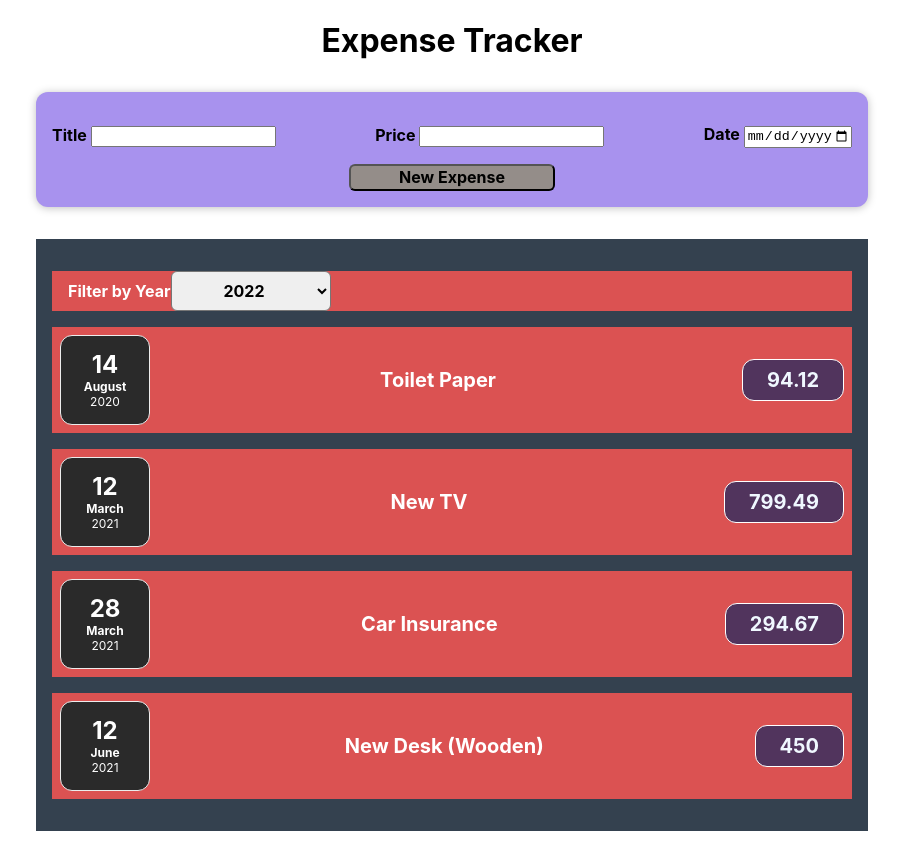
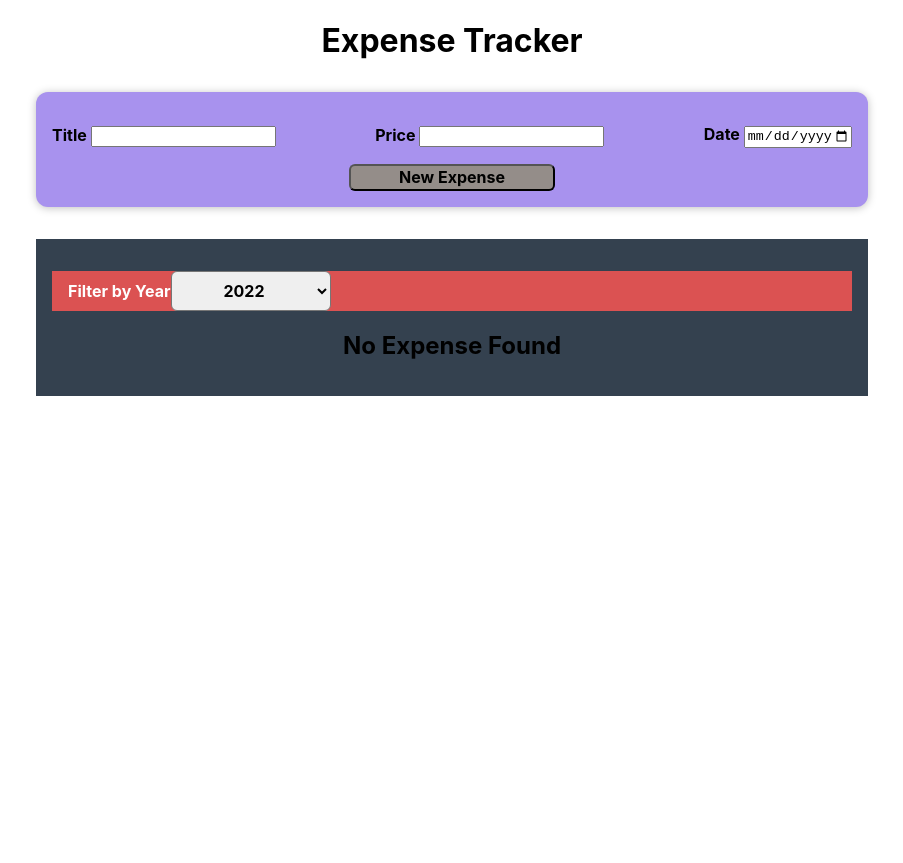
Before and after one commit to RohitHattimare/expense-manager, a React (Create React App) app: page / in a window 1280 px wide. Shown: the whole page, without its empty margins (188-1091 px from the left). After the commit the page ends 800 px from the top, so only its background shows below. Built offline with nearby package versions, Linux system fonts and the light colour scheme.

Commit message:
Conditonal Item listing Added

```diff
--- a/src/Components/Expense.js
+++ b/src/Components/Expense.js
@@ -9,46 +9,20 @@ const Expense = (props) => {
     function yearChnageFilter(year) {
         setSelectedYear(year);
     }
+    //Filtered Expenses array using slected year
+    const filteredExpenses = props.items.filter(expense => {
+        return (expense.date.getFullYear().toString() === selectedYear)
+    })
+    // console.log("expenses", filteredExpenses);
 
     return (
         <Card className="expenses" >
             <ExpenseFilter onYearFilter={yearChnageFilter} selectedYear={selectedYear} />
-            {props.items.map((item) => <ExpenseItem key={item.id} item={item} />)}
-
-            {/* <ExpenseItem item={props.items[0]} />
-            <ExpenseItem item={props.items[1]} />
-            <ExpenseItem item={props.items[2]} />
-            <ExpenseItem item={props.items[3]} /> */}
-            {/* <ExpenseItem
-                title={item1.title}
-                amount={item1.amount}
-                id={item1.id}
-                date={item1.date}
-            />
-            <ExpenseItem
-                title={item2.title}
-                amount={item2.amount}
-                id={item2.id}
-                date={item2.date}
-            />
-            <ExpenseItem
-                title={item3.title}
-                amount={item3.amount}
-                id={item3.id}
-                date={item3.date}
-            />
-            <ExpenseItem
-                title={item4.title}
-                amount={item4.amount}
-                id={item4.id}
-                date={item4.date}
-            /> */}
+            {filteredExpenses.length === 0 ? (
+                <h2>No Expense Found</h2>) : (
+                filteredExpenses.map((item) => <ExpenseItem key={item.id} item={item} />)
+            )}
         </Card>
     )
 }
-
-
-
-
-
 export default Expense;
--- a/src/Components/NewExpense/NewExpForm.js
+++ b/src/Components/NewExpense/NewExpForm.js
@@ -9,7 +9,7 @@ const NewExpForm = (props) => {
     const [newData, setNewData] = useState({
         title: "",
         date: "",
-        price: ""
+        amount: ""
     });
 
     const setTitleHandler = (event) => {
@@ -24,17 +24,15 @@ const NewExpForm = (props) => {
     }
     const setPriceHandler = (event) => {
         setNewData((prevState) => {
-            console.log(event.target.value);
-            return { ...prevState, price: Number(event.target.value) }
+            return { ...prevState, amount: event.target.value }
         })
     }
-
     const formSubmitHandler = (e) => {
         e.preventDefault();
         const newExpenseData = {
             title: newData.title,
-            date: newData.date,
-            amount: newData.price
+            date: new Date(newData.date),
+            amount: newData.amount
         }
 
         //To check the data is empty or not
@@ -59,11 +57,11 @@ const NewExpForm = (props) => {
                 </div>
                 <div className="expenses-filter_form">
                     <label >Price </label>
-                    <input type="number" required min='0' step='1' name="price" onChange={setPriceHandler} value={newData.price} />
+                    <input type="number" required min='0' step='1' name="price" onChange={setPriceHandler} value={newData.amount} />
                 </div>
                 <div className="expenses-filter_form">
                     <label >Date </label>
-                    <input type="date" req name="date" min="2019-02-14" max="2023-10-04" onChange={setDateHandler} value={newData.date} />
+                    <input type="date" requiredname="date" min="2019-02-14" max="2023-10-04" onChange={setDateHandler} value={newData.date} />
                 </div>
             </div>
             <div className="newExpense_action">
```
